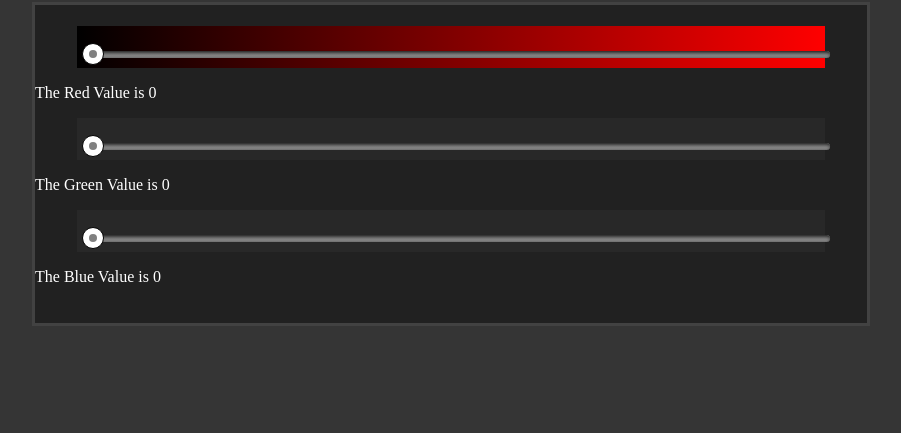
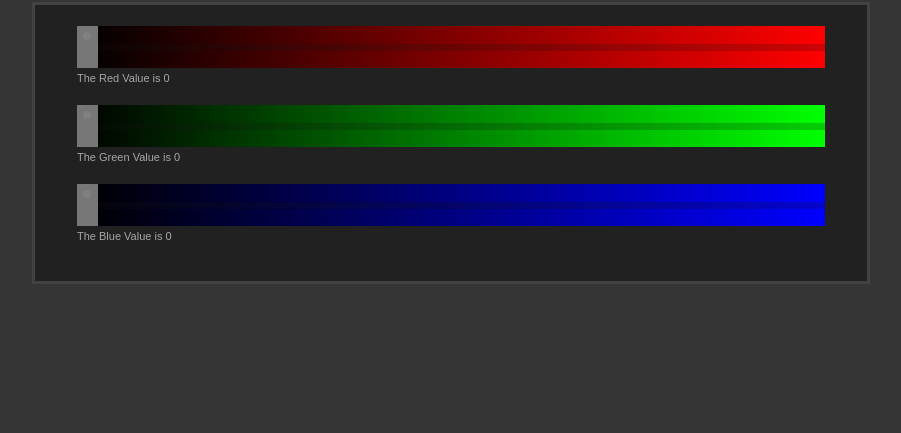
Before and after one commit to designerJordan/colorMatch, a website: page index.html in a window 1280 px wide. Shown: the part 367-800 px from the top of the page, without its empty margins (189-1090 px from the left). Drawn offline with Linux system fonts and the light colour scheme.

Commit message:
Styling updates
continued to rough in styling. Began setting up for Results Panel.

```diff
--- a/css/game-module.css
+++ b/css/game-module.css
@@ -1,3 +1,10 @@
+/*==================
+	  General Styles
+==================*/
+
+body, html {
+ 	font-family: "source-sans-pro",sans-serif;
+}
 
 /*==================
 	Color Box Styles
@@ -57,6 +64,8 @@
 	margin: 3px 0.5%;
 	color: #A7A7A7;
 	background: #353535;
+	text-align: center;
+	font-size: 35px;
 }
 
 #startButton {
@@ -109,7 +118,15 @@
 	position: relative;
 	left: 5%;
 	margin-top: 14px;
-	background: #282828;
+	/*background: #282828;*/
+	background: #000000; /* Old browsers */
+	background: -moz-linear-gradient(left,  #000000 0%, #00ff00 100%); /* FF3.6+ */
+	background: -webkit-gradient(linear, left top, right top, color-stop(0%,#000000), color-stop(100%,#00ff00)); /* Chrome,Safari4+ */
+	background: -webkit-linear-gradient(left,  #000000 0%,#00ff00 100%); /* Chrome10+,Safari5.1+ */
+	background: -o-linear-gradient(left,  #000000 0%,#00ff00 100%); /* Opera 11.10+ */
+	background: -ms-linear-gradient(left,  #000000 0%,#00ff00 100%); /* IE10+ */
+	background: linear-gradient(to right,  #000000 0%,#00ff00 100%); /* W3C */
+	filter: progid:DXImageTransform.Microsoft.gradient( startColorstr='#000000', endColorstr='#00ff00',GradientType=1 ); /* IE6-9 */
 }
 
 #blueSliderBox {
@@ -119,13 +136,49 @@
 	position: relative;
 	left: 5%;
 	margin-top: 14px;
-	background: #282828;
+	/*background: #282828;*/
+	background: #000000; /* Old browsers */
+	background: -moz-linear-gradient(left,  #000000 0%, #0000ff 100%); /* FF3.6+ */
+	background: -webkit-gradient(linear, left top, right top, color-stop(0%,#000000), color-stop(100%,#0000ff)); /* Chrome,Safari4+ */
+	background: -webkit-linear-gradient(left,  #000000 0%,#0000ff 100%); /* Chrome10+,Safari5.1+ */
+	background: -o-linear-gradient(left,  #000000 0%,#0000ff 100%); /* Opera 11.10+ */
+	background: -ms-linear-gradient(left,  #000000 0%,#0000ff 100%); /* IE10+ */
+	background: linear-gradient(to right,  #000000 0%,#0000ff 100%); /* W3C */
+	filter: progid:DXImageTransform.Microsoft.gradient( startColorstr='#000000', endColorstr='#0000ff',GradientType=1 ); /* IE6-9 */
+}
+
+.slider-info {
+	color: #A7A7A7;
+	font-size: 11px;
+	position: relative;
+	top: -7px;
+	left: 42px;
 }
 
 #hexInputBox {
 
 }
 
-#submitButton {
+/*==================
+	   Slider Tweaks
+==================*/
 
+.color-match-slider {
+	top: -7px;
+	left: -5px;
 }
+
+.color-match-slider span.bar {
+	border-radius: 0;
+	box-shadow: none;
+	background: rgba(21,21,21,0.21);
+}
+
+.color-match-slider span.pointer {
+	width: 21px;
+	height: 42px;
+	top: -18px;
+	background-color: #777;
+	border-radius: 0;
+	border: 0;
+}
--- a/index.html
+++ b/index.html
@@ -10,7 +10,8 @@
 
 <div ng-view ng-app="ColorMatch"></div>
 
-
+<script type="text/javascript" src="//use.typekit.net/eln6tpu.js"></script>
+<script type="text/javascript">try{Typekit.load();}catch(e){}</script>
 <script type="text/javascript" src="/bower_components/angular/angular.js"></script>
 <script type="text/javascript" src="/bower_components/angular-route/angular-route.js"></script>
 <script type="text/javascript" src="/components/angular-slider.js"></script>
--- a/js/gameModule/gameModule.js
+++ b/js/gameModule/gameModule.js
@@ -10,6 +10,10 @@ GameModule.controller( 'GameModuleCtrl', ['$scope', '$element', '$attrs', functi
 	$scope.userGreenValue = 0;
 	$scope.userBlueValue = 0;
 
+	$scope.redDiff = 0;
+	$scope.greenDiff = 0;
+	$scope.blueDiff = 0;
+
 	$scope.startGame = function(value) {
 
 		// var random = Math.floor((Math.random()*255)+1);
@@ -21,6 +25,9 @@ GameModule.controller( 'GameModuleCtrl', ['$scope', '$element', '$attrs', functi
 
 	$scope.submitGuess = function() {
 		// console.log('You clicked Submit!');
+		// scope.redDiff = $scope.randomRedValue - $scope.userRedValue;
+		// scope.blueDiff = $scope.randomGreenValue - $scope.userGreenValue;
+		// scope.greenDiff = $scope.randomBlueValue - $scope.userBlueValue;
 		var redDiff = $scope.randomRedValue - $scope.userRedValue;
 		var blueDiff = $scope.randomGreenValue - $scope.userGreenValue;
 		var greenDiff = $scope.randomBlueValue - $scope.userBlueValue;
--- a/templates/game.tpl.html
+++ b/templates/game.tpl.html
@@ -5,6 +5,16 @@
 		<div id="randomColorBox" style="background-color:rgb({{randomRedValue}}, {{randomGreenValue}}, {{randomBlueValue}})"></div>
 		<div id="userColorBox" style="background-color:rgb({{userRedValue}}, {{userGreenValue}}, {{userBlueValue}})" ></div>
 	</div>
+
+<!-- 	<div id="resultsBox">
+		<h2>Results</h2>
+		<div>Your guesses were this close:</div>
+		<div>
+			Red: {{redDiff}}<br>
+			Green: {{greenDiff}}<br>
+			Blue: {{blueDiff}}<br>
+		</div>
+	</div> -->
 
 	<div id="buttonsBox">
 		<div class="button" id="startButton" ng-click="startGame()">START</div>
@@ -15,17 +25,17 @@
 		<div id="redSliderBox">
 <!-- 			<input type="range" name="redSlider" value="125" min="0" max="255" step="1" ng-bind="userRedValue"> -->
 			<!-- <slider floor="0" ceiling="255"></slider> -->
-			<slider floor="0" ceiling="255" step="1" precision="0" ng-model="userRedValue"></slider>
+			<slider class="color-match-slider" floor="0" ceiling="255" step="1" precision="0" ng-model="userRedValue"></slider>
 		</div>
-		<p style="color:#ffffff">The Red Value is {{userRedValue}}</p>
+		<p class="slider-info">The Red Value is {{userRedValue}}</p>
 		<div id="greenSliderBox">
-			<slider floor="0" ceiling="255" step="1" precision="0" ng-model="userGreenValue"></slider>
+			<slider class="color-match-slider" floor="0" ceiling="255" step="1" precision="0" ng-model="userGreenValue"></slider>
 		</div>
-		<p style="color:#ffffff">The Green Value is {{userGreenValue}}</p>
+		<p class="slider-info">The Green Value is {{userGreenValue}}</p>
 		<div id="blueSliderBox">
-			<slider floor="0" ceiling="255" step="1" precision="0" ng-model="userBlueValue"></slider>
+			<slider class="color-match-slider" floor="0" ceiling="255" step="1" precision="0" ng-model="userBlueValue"></slider>
 		</div>
-		<p style="color:#ffffff">The Blue Value is {{userBlueValue}}</p>
+		<p class="slider-info">The Blue Value is {{userBlueValue}}</p>
 		<div id="hexInputBox"></div>
 
     </li>
```
